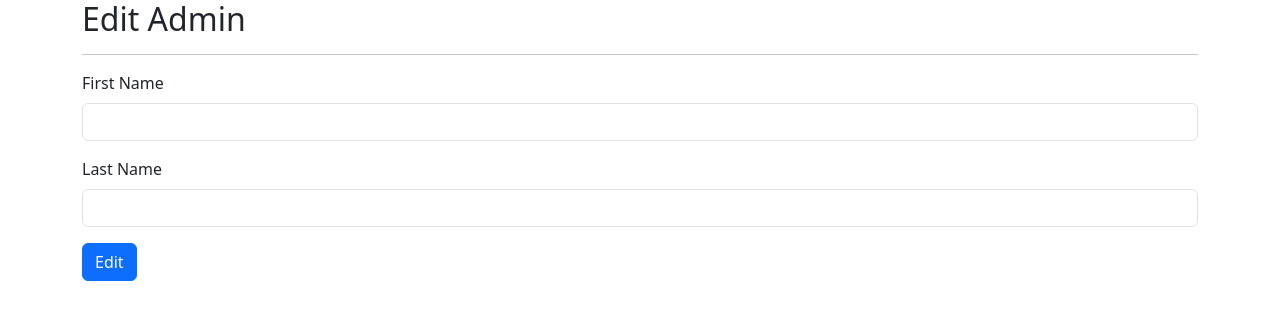
After one commit to Ojjoj/School-System, a PHP site: page /admin/edit_admin.php in a window 1280 px wide. The commit adds this page. Shown: the top 320 px of the page. Run offline with PHP 8.4, Linux system fonts and the light colour scheme; the visitor is signed in with stand-in values (Sample User, id 1); some libraries are stand-ins or nearby versions.

Commit message:
many updates

```diff
--- a/php/admin/add_student.php
+++ b/php/admin/add_student.php
@@ -1,4 +1,6 @@
 <?php
+include_once '../include/admin_checkout.php';
+
 include_once '../include/connect.php';
 session_start();
 
--- a/php/admin/add_user.php
+++ b/php/admin/add_user.php
@@ -1,4 +1,6 @@
 <?php
+include_once '../include/admin_checkout.php';
+
 if(isset($_POST['add'])){
     include_once '../include/connect.php';
 
--- a/php/admin/dashboard.php
+++ b/php/admin/dashboard.php
@@ -1,4 +1,6 @@
 <?php
+include_once '../include/admin_checkout.php';
+
 include '../include/navbar.php';
 include '../include/sidebar.php';
 ?>
--- /dev/null
+++ b/php/admin/edit_admin.php
@@ -0,0 +1,66 @@
+<?php
+include_once '../include/admin_checkout.php';
+
+if(isset($_POST['edit'])){
+    include_once '../include/connect.php';
+
+    $first_name = $_POST['first_name'];
+    $last_name  = $_POST['last_name'];
+
+    $sql = "UPDATE users SET first_name=?, last_name=? WHERE id=?;";
+    $stmt = mysqli_stmt_init($connection);
+    if(mysqli_stmt_prepare($stmt,$sql)){
+        mysqli_stmt_bind_param($stmt,"sss",$_POST['first_name'],$_POST['last_name'],$_GET['edit']);
+        mysqli_stmt_execute($stmt);
+        $result_data = mysqli_stmt_get_result($stmt);
+        header("location:main_admin_profile.php");
+    }
+    else{
+        header("location:main_admin_profile.php?error=stmtfailed");
+        exit();
+    }
+    mysqli_stmt_close($stmt);
+
+}
+
+?>
+<!DOCTYPE html>
+<head lang="en">
+    <title>edit admin</title>
+    <meta charset="utf-8">
+    <meta http-equiv="X-UA-Compatible" content="IE=edge">
+    <meta name="viewport" content="width=device-width,initial-scale=1.0">
+    <link rel="stylesheet" href="../../external/bootstrap/bootstrap.min.css" >
+    <link rel="sylesheet"  href="../../external/fontawesome/css/all.min.css">
+    <link rel="sylesheet"  href="../../external/fontawesome/css/fontawesome.min.css">
+    <link rel="stylesheet" href="../../css/login.css">
+</head>
+<body>
+    <div class="container">
+      <form action="" method="post" onsubmit="return checkInputs()">
+
+        <div>
+          <h2>Edit Admin</h2 >
+          <hr>
+        </div>
+
+        <div class="mb-3">
+          <label class="form-label">First Name</label>
+          <input type="text" class="form-control" name="first_name" id="first_name">
+          <span id="first_name_error"></span>
+        </div>
+
+        <div class="mb-3">
+          <label class="form-label">Last Name</label>
+          <input type="text" class="form-control" name="last_name" id="last_name">
+          <span id="last_name_error"></span>
+        </div>
+
+        <div>
+          <button type="submit" class="btn btn-primary pos" name="edit">Edit</button>
+        </div>
+      </form>
+    </div>
+
+    <script src="../../js/edit_admin.js"></script>
+</body>
--- a/php/admin/edit_student.php
+++ b/php/admin/edit_student.php
@@ -1,4 +1,6 @@
 <?php
+include_once '../include/admin_checkout.php';
+
 include_once '../include/connect.php';
 session_start();
 
--- a/php/admin/login.php
+++ b/php/admin/login.php
@@ -1,4 +1,6 @@
 <?php
+include_once '../include/admin_checkout.php';
+
 session_start();
 
 if(isset($_POST['submit'])){
--- a/php/admin/student.php
+++ b/php/admin/student.php
@@ -1,4 +1,6 @@
 <?php
+include_once '../include/admin_checkout.php';
+
 include_once '../include/connect.php';
 session_start();
 
--- a/php/admin/view_student.php
+++ b/php/admin/view_student.php
@@ -0,0 +1,3 @@
+<?php
+include_once '../include/admin_checkout.php';
+?>
--- /dev/null
+++ b/php/include/admin_checkout.php
@@ -0,0 +1,11 @@
+<?php
+include 'connect.php';
+
+session_start();
+if(isset($_SESSION['username'])){
+    $username = $_SESSION['username'];
+}
+else{
+    header("location:login.php");
+    exit();
+}
```
Also changed, not shown: js/edit_admin.js (added, +31 -0 lines), php/admin/admin_profile.php (+6 -2 lines), php/admin/main_admin_profile.php (+6 -5 lines), php/include/navbar.php (+17 -1 lines).
